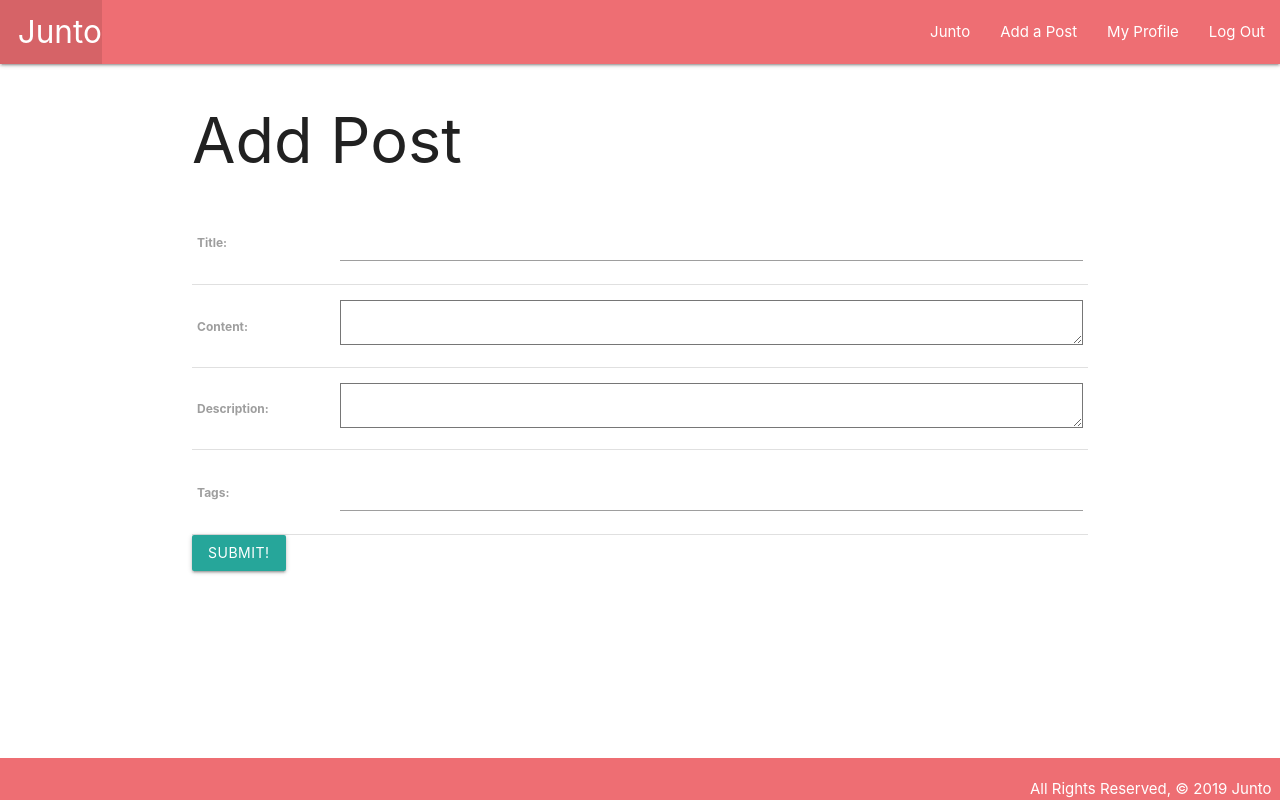
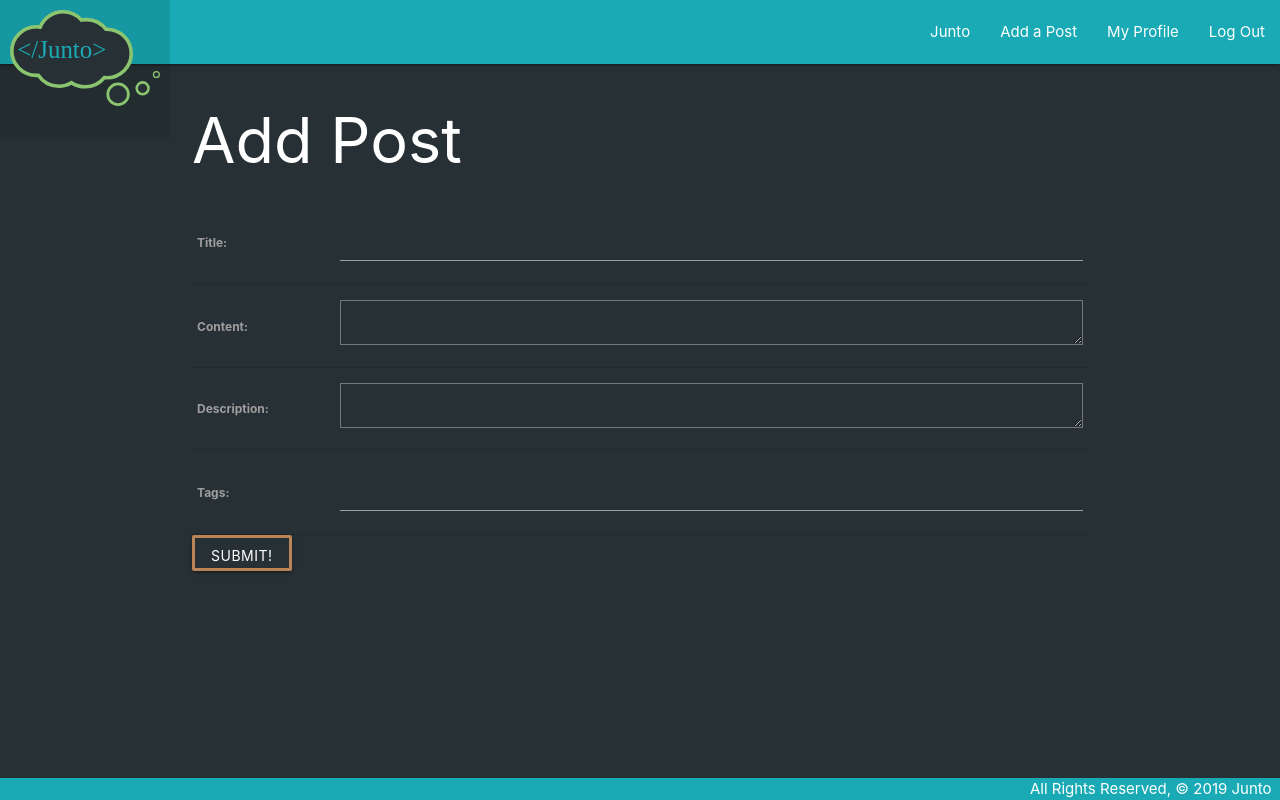
Before and after one commit to spencerblanden/junto, a Django app: page /posts/create/ in a window 1280 px wide. Run offline with Django 3.2, Linux system fonts and the light colour scheme; the visitor is signed in with stand-in values (Sample User, id 1).

Commit message:
WIP styling

```diff
--- a/main_app/static/css/style.css
+++ /dev/null
@@ -1,14 +0,0 @@
-body {
-    display: flex;
-    min-height: 100vh;
-    flex-direction: column;
-  }
-
-  main {
-    flex: 1 0 auto;
-  }
-
-  footer {
-    padding-top: 0;
-    text-align: right;
-  }
--- /dev/null
+++ b/main_app/static/styles/style.css
@@ -0,0 +1,48 @@
+body {
+  display: flex;
+  min-height: 100vh;
+  flex-direction: column;
+  background-color: rgb(39, 49, 53);
+  color: white;
+}
+
+main {
+flex: 1 0 auto;
+
+}
+
+footer.page-footer {
+background-color: rgb(25, 170, 181);
+padding-top: 0;
+text-align: right;
+}
+
+.nav-wrapper {
+background-color: rgb(25, 170, 181);
+}
+
+
+.card, .card-panel {
+background-color: rgb(39, 49, 53);
+border: 3px solid rgb(186, 132, 86);
+}
+
+.card-content{
+text-decoration: none;
+color: white;
+}
+
+.btn {
+background-color: rgb(39, 49, 53);
+border: 3px solid rgb(186, 132, 86);
+}
+
+.btn:hover {
+background-color: rgb(139, 197, 111);
+color: rgb(39, 49, 53);
+}
+
+.logo {
+width: 150px;
+margin: 10px;
+}
--- a/main_app/templates/base.html
+++ b/main_app/templates/base.html
@@ -11,7 +11,7 @@
       rel="stylesheet"
       href="https://cdnjs.cloudflare.com/ajax/libs/materialize/1.0.0/css/materialize.min.css"
     />
-    <link rel="stylesheet" type="text/css" href="{% static 'css/style.css' %}" />
+    <link rel="stylesheet" type="text/css" href="{% static 'styles/style.css' %}" />
   </head>
   <body>
     <header class="navbar-fixed">
@@ -19,8 +19,9 @@
         <div class="nav-wrapper">
           <ul>
             <li>
-              <a href="/" class="left brand-logo">&nbsp;&nbsp;Junto</a>
-            </li>
+              <a href="/" class="left brand-logo">
+                <img class="logo" src="{% static 'assets/juntoLogo.svg' %}" alt="">
+              </a>            </li>
           </ul>
           <ul class="right">
             {% if user.is_authenticated %}
```
Also changed, not shown: db.sqlite3 (deleted), main_app/static/assets/juntoLogo.svg (added).
